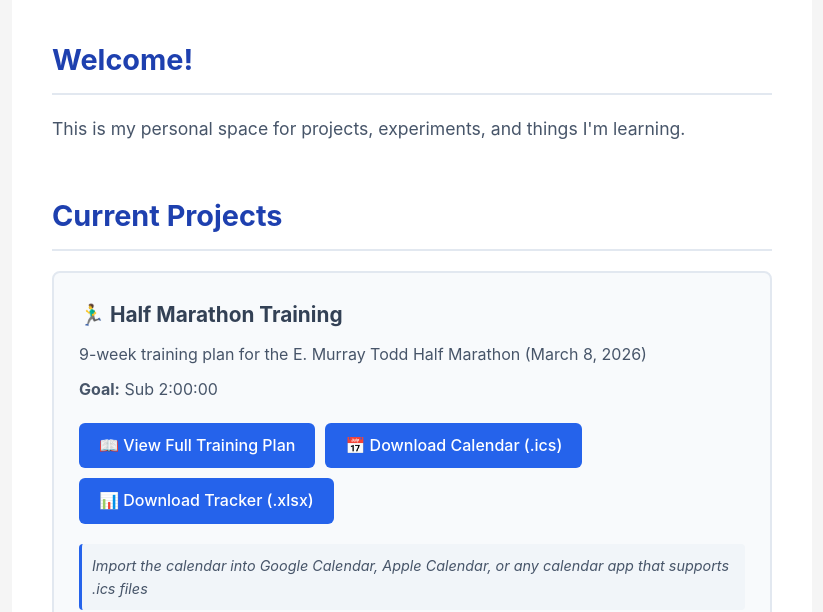
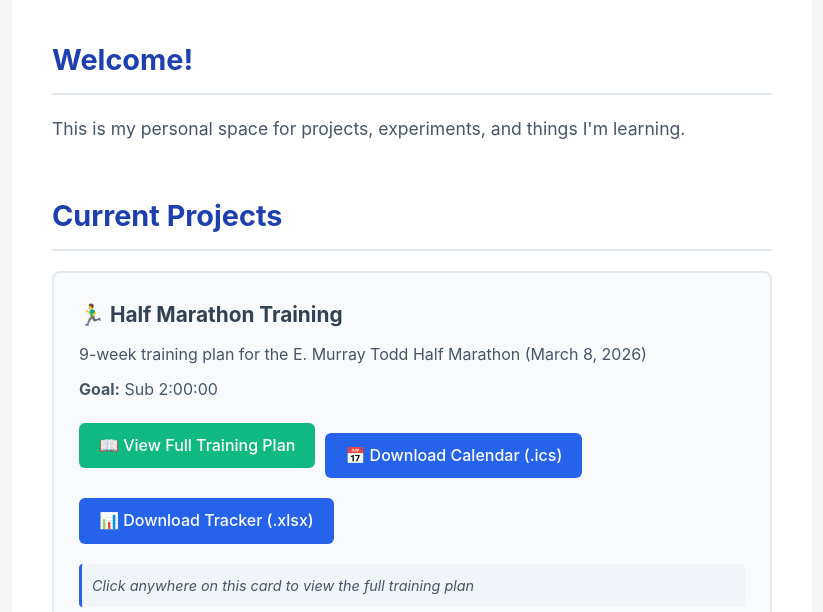
Before and after one commit to Viveklearns/viveklearns_website, a plain HTML site: page index.html in a window 1280 px wide. Shown: the part 208-820 px from the top of the page, without its empty margins (228-1051 px from the left). Drawn offline with Linux system fonts and the light colour scheme.

Commit message:
Make entire project card clickable to training page
- Wrapped project card in clickable link
- Clicking anywhere on card navigates to training page
- Download buttons use event.stopPropagation() to work independently
- Added green 'View Full Training Plan' badge
- Enhanced hover effect with blue border
- Updated note to inform users card is clickable

```diff
--- a/index.html
+++ b/index.html
@@ -22,17 +22,19 @@
             <section class="projects">
                 <h2>Current Projects</h2>
 
+                <a href="/half-marathon-training.html" class="project-card-link">
                     <div class="project-card">
                         <h3>🏃‍♂️ Half Marathon Training</h3>
                         <p>9-week training plan for the E. Murray Todd Half Marathon (March 8, 2026)</p>
                         <p><strong>Goal:</strong> Sub 2:00:00</p>
                         <div class="project-links">
-                        <a href="/half-marathon-training.html" class="button">📖 View Full Training Plan</a>
-                        <a href="/half_marathon_training_FIXED.ics" class="button" download>📅 Download Calendar (.ics)</a>
-                        <a href="/half_marathon_training_tracker_complete.xlsx" class="button" download>📊 Download Tracker (.xlsx)</a>
+                            <span class="button-text">📖 View Full Training Plan</span>
+                            <a href="/half_marathon_training_FIXED.ics" class="button" download onclick="event.stopPropagation();">📅 Download Calendar (.ics)</a>
+                            <a href="/half_marathon_training_tracker_complete.xlsx" class="button" download onclick="event.stopPropagation();">📊 Download Tracker (.xlsx)</a>
                         </div>
-                    <p class="note">Import the calendar into Google Calendar, Apple Calendar, or any calendar app that supports .ics files</p>
+                        <p class="note">Click anywhere on this card to view the full training plan</p>
                     </div>
+                </a>
 
                 <!-- Add more projects here as you build them -->
 
--- a/style.css
+++ b/style.css
@@ -64,18 +64,26 @@ h3 {
 }
 
 /* Project Cards */
+.project-card-link {
+    text-decoration: none;
+    color: inherit;
+    display: block;
+    margin-bottom: 20px;
+}
+
 .project-card {
     background: #f8fafc;
     border: 2px solid #e2e8f0;
     border-radius: 8px;
     padding: 25px;
-    margin-bottom: 20px;
-    transition: transform 0.2s, box-shadow 0.2s;
+    transition: transform 0.2s, box-shadow 0.2s, border-color 0.2s;
+    cursor: pointer;
 }
 
-.project-card:hover {
+.project-card-link:hover .project-card {
     transform: translateY(-2px);
     box-shadow: 0 4px 12px rgba(0, 0, 0, 0.1);
+    border-color: #2563eb;
 }
 
 .project-card p {
@@ -88,6 +96,16 @@ h3 {
     display: flex;
     gap: 10px;
     flex-wrap: wrap;
+    align-items: center;
+}
+
+.button-text {
+    display: inline-block;
+    background: #10b981;
+    color: white;
+    padding: 10px 20px;
+    border-radius: 6px;
+    font-weight: 500;
 }
 
 .button {
```
Lines whose indentation alone changed are shown as unchanged.
